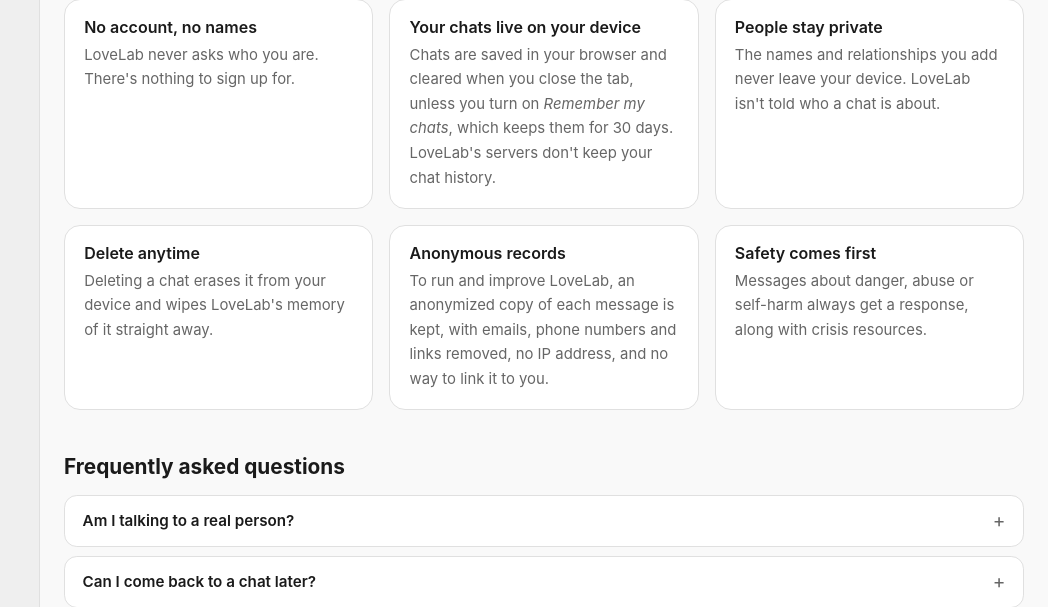
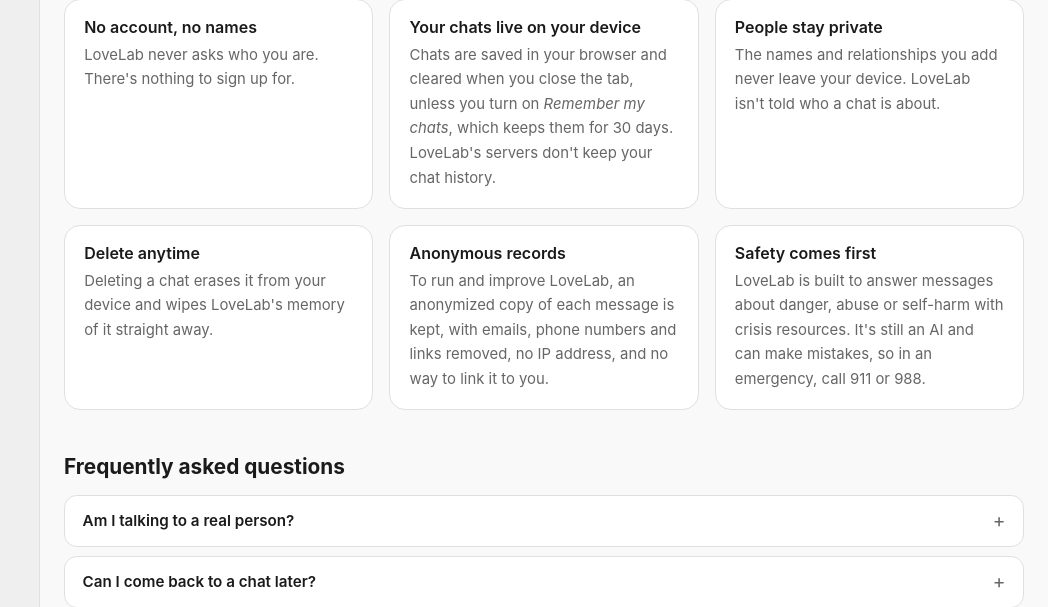
Before and after one commit to jdabr/LoveLab01, a Python web app: template templates/about.html in a window 1280 px wide. Shown: the part 1136-1743 px from the top of the page, without its empty margins (232-1280 px from the left). Run offline with Jinja, Linux system fonts and the light colour scheme; the template is opened without the code that fills it, so the values that code supplies are empty.

Commit message:
fix: Update crisis response messaging for clarity and accuracy in README, Terms and Conditions, and About page

```diff
--- a/static/script.js
+++ b/static/script.js
@@ -208,7 +208,7 @@ class Modal {
 // Handles the terms and conditions agreement and modal
 class TermsManager {
     // Change TERMS_VERSION whenever TermsAndConditions.txt is updated so visitors are asked to agree again
-    static TERMS_VERSION = '2026-11-09.1';
+    static TERMS_VERSION = '2026-11-09.2';
     static STORAGE_KEY = 'termsAccepted';
 
     constructor(termsButtonId, termsCheckboxId) {
--- a/templates/about.html
+++ b/templates/about.html
@@ -94,8 +94,8 @@
                     </div>
                     <div class="about-card">
                         <h3>Safety comes first</h3>
-                        <p>Messages about danger, abuse or self-harm always get a response, along with crisis
-                        resources.</p>
+                        <p>LoveLab is built to answer messages about danger, abuse or self-harm with crisis
+                        resources. It's still an AI and can make mistakes, so in an emergency, call 911 or 988.</p>
                     </div>
                 </div>
             </section>
@@ -118,8 +118,8 @@
                     <details>
                         <summary>Who can see my messages?</summary>
                         <p>Your messages are sent to OpenAI to write each reply. LoveLab's server sends them, so
-                        OpenAI doesn't get your IP address. LoveLab keeps anonymized copies (described above), which
-                        can't be traced back to you. If you turn on <em>Remember my chats</em>, anyone who uses your
+                        OpenAI doesn't get your IP address. OpenAI may keep them for up to 30 days to watch for
+                        abuse. LoveLab keeps anonymized copies (described above), which can't be traced back to you. If you turn on <em>Remember my chats</em>, anyone who uses your
                         browser could open them, so leave it off on shared devices.</p>
                     </details>
                     <details>
```
Also changed, not shown: static/TermsAndConditions.txt (+4 -4 lines), README.md.
